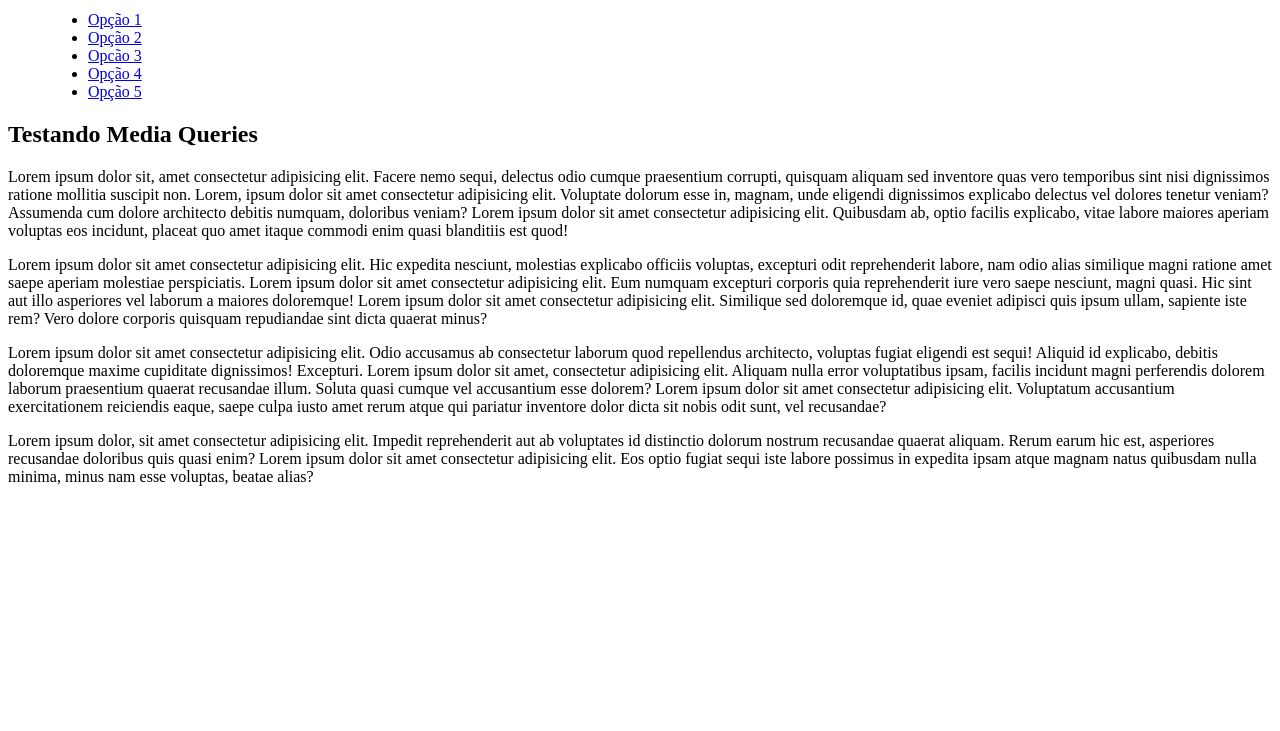
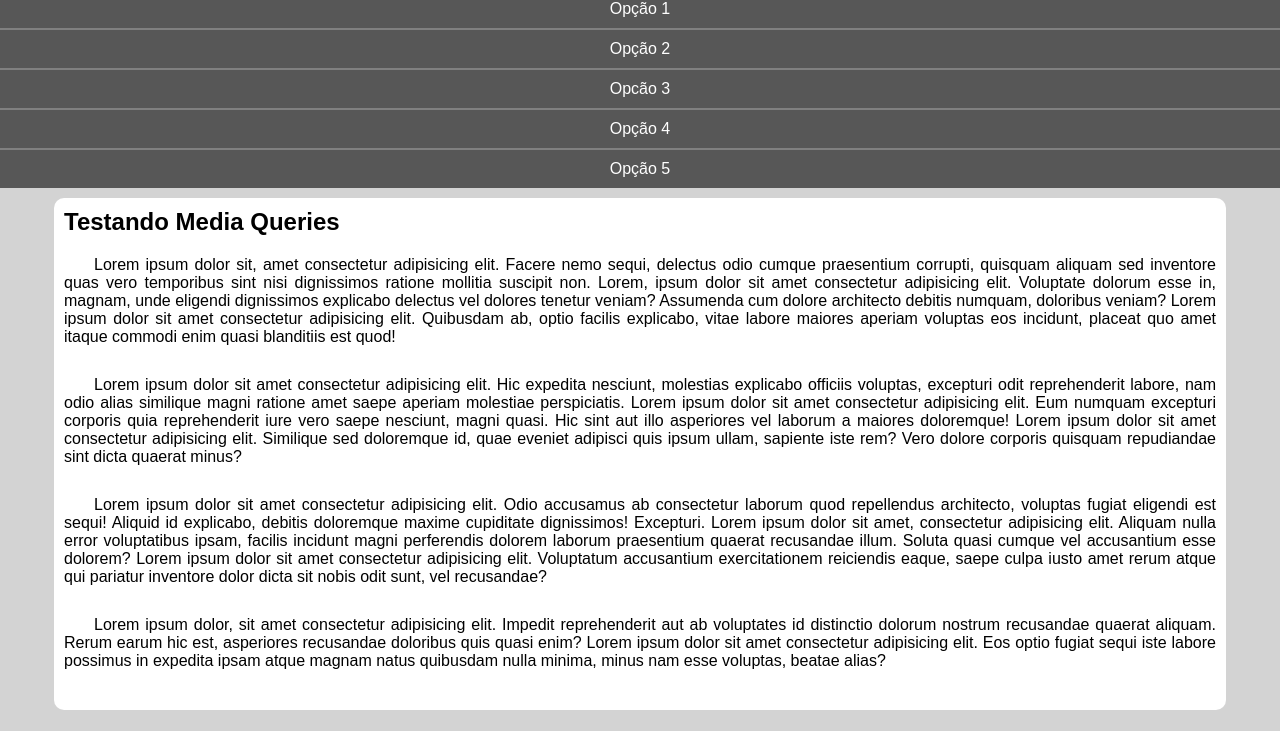
Before and after one commit to felisminochico/html-css, a plain HTML site: page exercicios/ex026/mq005/index.html in a window 1280 px wide. Shown: the part 69-800 px from the top of the page. Drawn offline with Linux system fonts and the light colour scheme.

Commit message:
atualizei de novo

```diff
--- /dev/null
+++ b/exercicios/ex026/mq005/estilos/style.css
@@ -0,0 +1,64 @@
+@charset "UTF-8";
+
+/* Versão Mobile First */
+
+*{
+    font-family: Arial, Helvetica, sans-serif;
+    margin: 0px;
+    padding: 0px;
+}
+
+body{
+    background-color: lightgrey;
+}
+
+
+header{
+    background-color: rgba(163, 159, 159, 0.534);
+}
+
+header > h1{
+    text-align: center;
+    padding: 10px;
+}
+
+menu{
+    display: block;
+}
+
+menu > ul > li{
+    list-style-type: none;
+}
+
+menu > ul > li > a{
+    display: block;
+    padding: 10px;
+    text-align: center;
+    text-decoration: none;
+    background-color: rgb(87, 87, 87);
+    color: white;
+    border-top: 2px solid gray;
+}
+
+menu > ul > li > a:hover{
+    background-color: gray;
+}
+
+main{
+    background-color: white;
+    border-radius: 10px;
+    margin: auto;
+    margin-top: 10px;
+    padding: 10px;
+    width: 90vw;
+}
+
+main > article > h2{
+    padding-bottom: 20px;
+}
+
+main > article > p{
+    text-align: justify;
+    text-indent: 30px;
+    margin-bottom: 30px;
+}
--- a/exercicios/ex026/mq005/index.html
+++ b/exercicios/ex026/mq005/index.html
@@ -3,6 +3,7 @@
 <head>
     <meta charset="UTF-8">
     <meta name="viewport" content="width=device-width, initial-scale=1.0">
+    <link rel="stylesheet" href="estilos/style.css">
     <title>Media Query</title>
 </head>
 <body>
```
